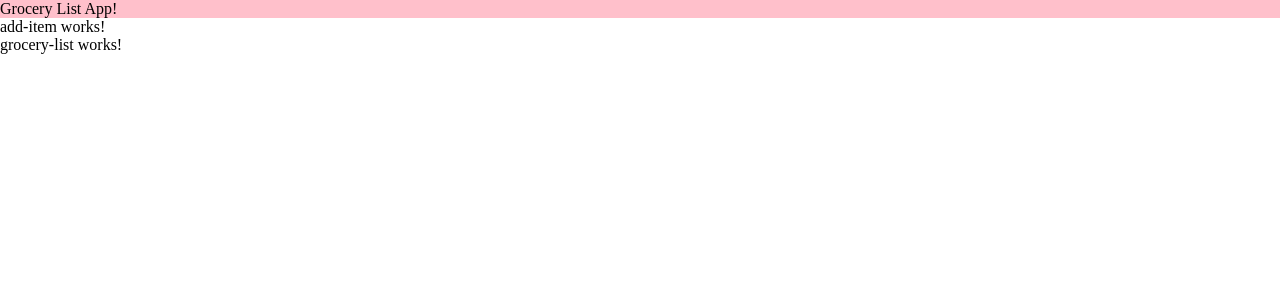
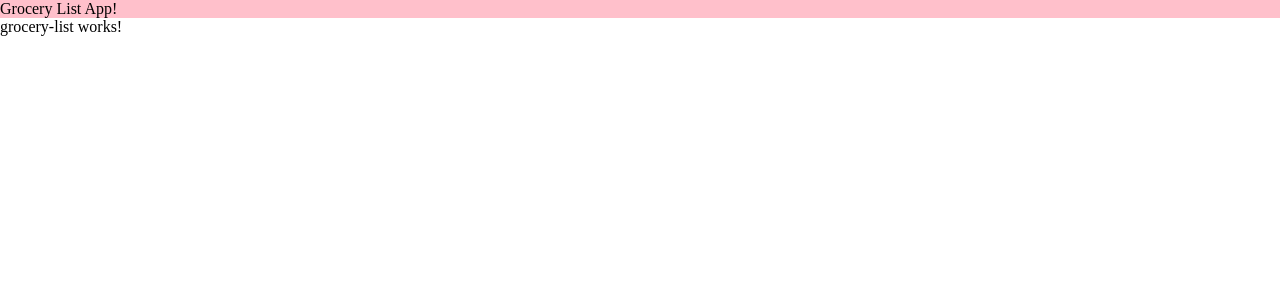
Before and after one commit to dstanich/intro-to-angular-presentation, an Angular app in the folder examples/: page / in a window 1280 px wide. Shown: the top 300 px of the page. Built offline with nearby package versions, Linux system fonts and the light colour scheme.

Commit message:
remove add-item

```diff
--- a/examples/src/app/add-item/add-item.component.html
+++ /dev/null
@@ -1,3 +0,0 @@
-<p>
-  add-item works!
-</p>
--- a/examples/src/app/add-item/add-item.component.ts
+++ /dev/null
@@ -1,15 +0,0 @@
-import { Component, OnInit } from '@angular/core';
-
-@Component({
-  selector: 'app-add-item',
-  templateUrl: './add-item.component.html',
-  styleUrls: ['./add-item.component.css']
-})
-export class AddItemComponent implements OnInit {
-
-  constructor() { }
-
-  ngOnInit() {
-  }
-
-}
--- a/examples/src/app/app.component.html
+++ b/examples/src/app/app.component.html
@@ -1,3 +1,2 @@
 <app-header></app-header>
-<app-add-item></app-add-item>
 <app-grocery-list></app-grocery-list>
```
Also changed, not shown: examples/src/app/app.module.ts (+1 -7 lines), examples/src/app/add-item/add-item.component.css (deleted), 2 other files (tests, documents, lock files or other folders).
